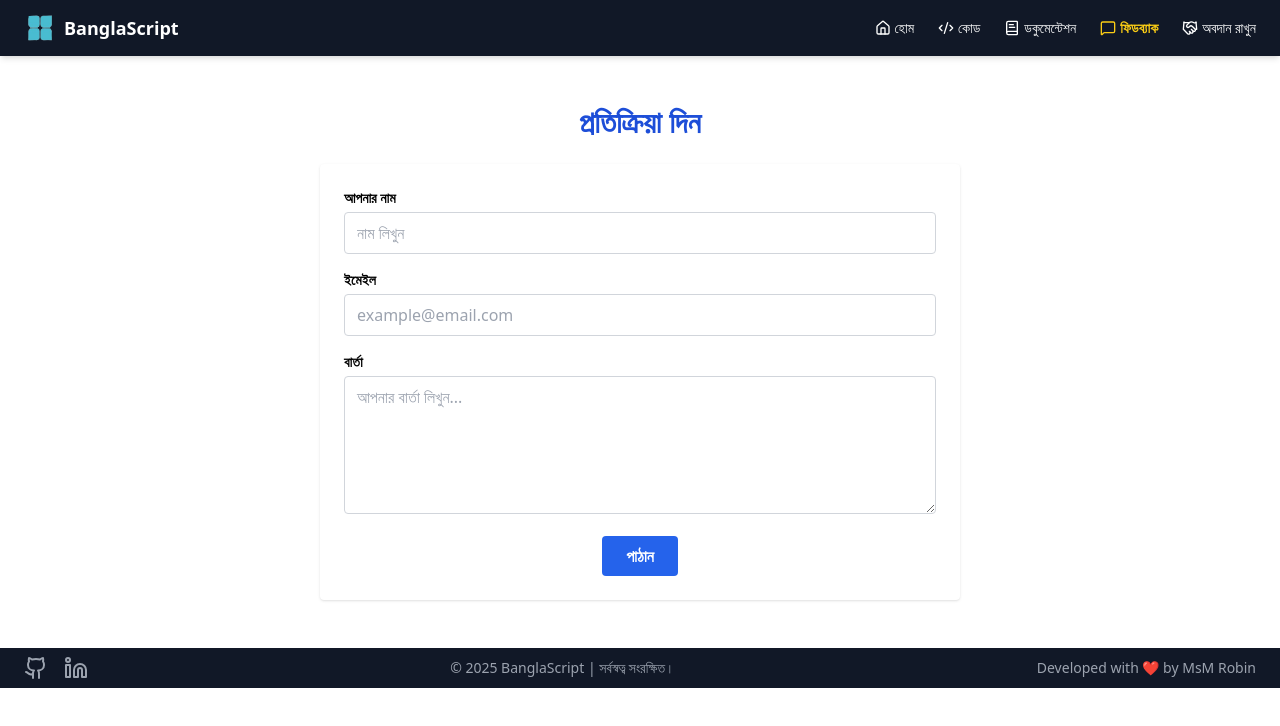
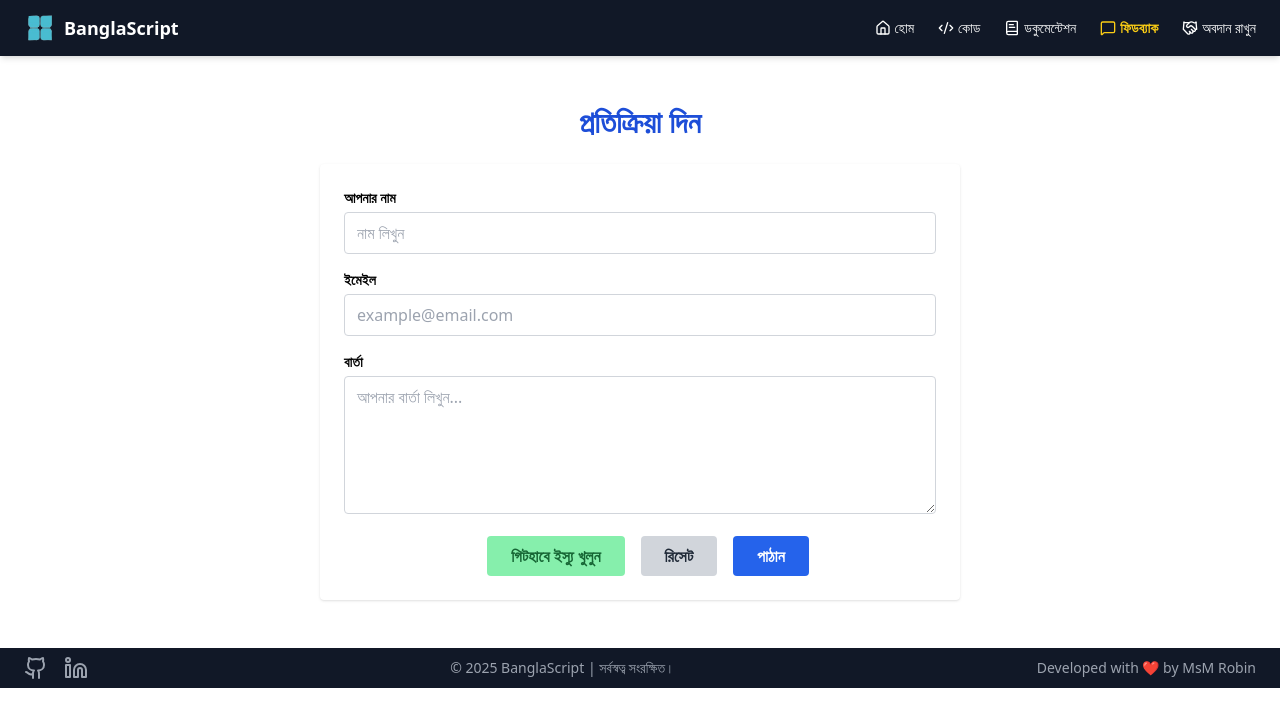
Before and after one commit to robinNcode/banglascript, a React (Vite) app: page /feedback in a window 1280 px wide. Shown: the top 726 px of the page. Built offline with nearby package versions, Linux system fonts and the light colour scheme.

Commit message:
update:In feedback page GitHub issue  link added.

```diff
--- a/src/pages/Feedback.tsx
+++ b/src/pages/Feedback.tsx
@@ -31,6 +31,7 @@ export default function Feedback() {
       setForm({ name: '', email: '', message: '' });
       setError('');
     } catch (err) {
+      console.log('Error submitting feedback:', err);
       setError('পাঠাতে ব্যর্থ হয়েছে। অনুগ্রহ করে আবার চেষ্টা করুন।');
     }
   };
@@ -85,11 +86,28 @@ export default function Feedback() {
             </div>
             <div className="text-center">
               <button
+                type="reset"
+                onClick={() => window.open('https://github.com/robinNcode/banglascript/issues/new', '_blank')}
+                className="ml-4 bg-green-300 hover:bg-green-400 text-green-800 font-semibold px-6 py-2 rounded"
+              >
+                গিটহাবে ইস্যু খুলুন
+              </button>
+
+              <button
+                type="reset"
+                onClick={() => setForm({ name: '', email: '', message: '' })}
+                className="ml-4 bg-gray-300 hover:bg-gray-400 text-gray-800 font-semibold px-6 py-2 rounded"
+              >
+                রিসেট
+              </button>
+
+              <button
                 type="submit"
-                className="bg-blue-600 hover:bg-blue-700 text-white font-semibold px-6 py-2 rounded"
+                className="ml-4 bg-blue-600 hover:bg-blue-700 text-white font-semibold px-6 py-2 rounded"
               >
                 পাঠান
               </button>
+
             </div>
           </form>
         )}
```
